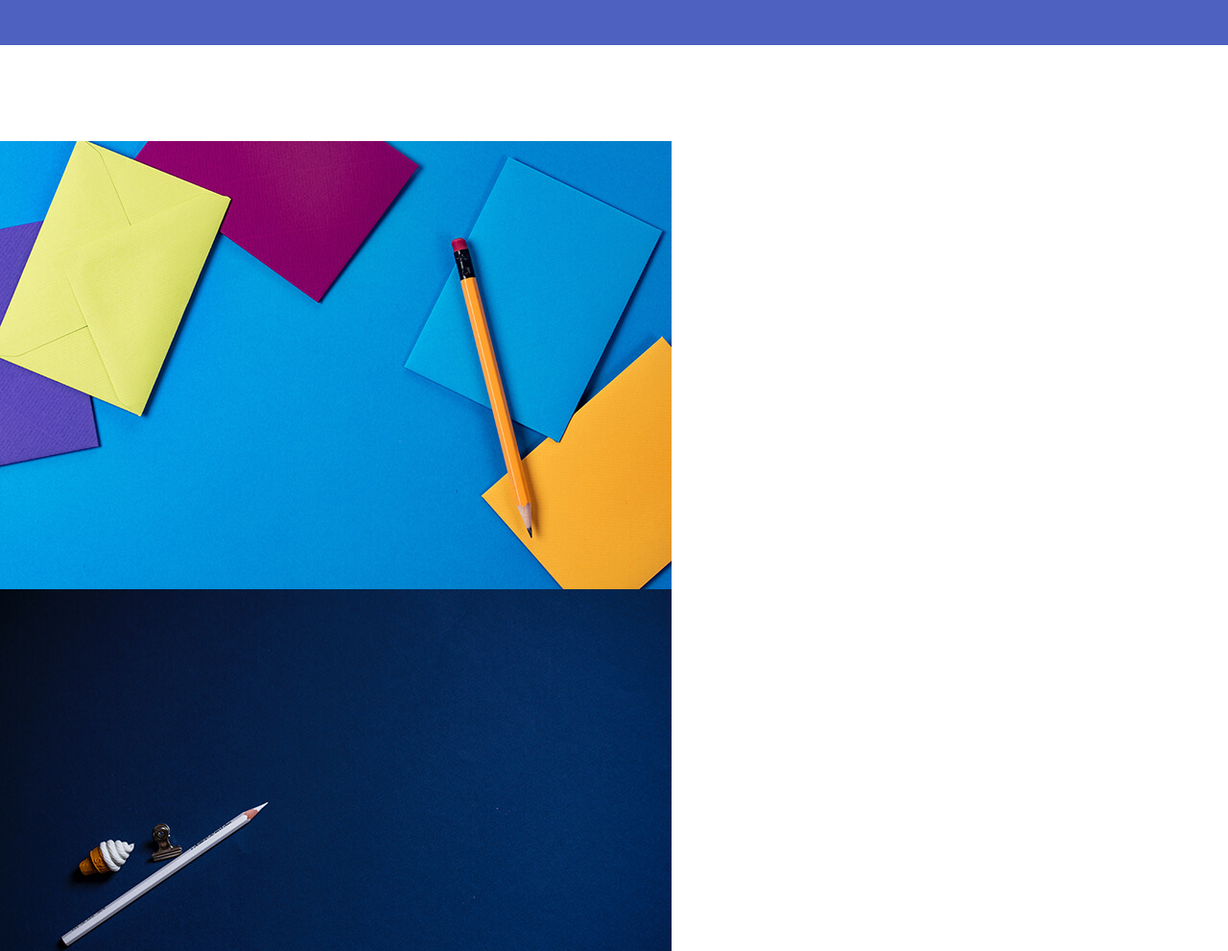
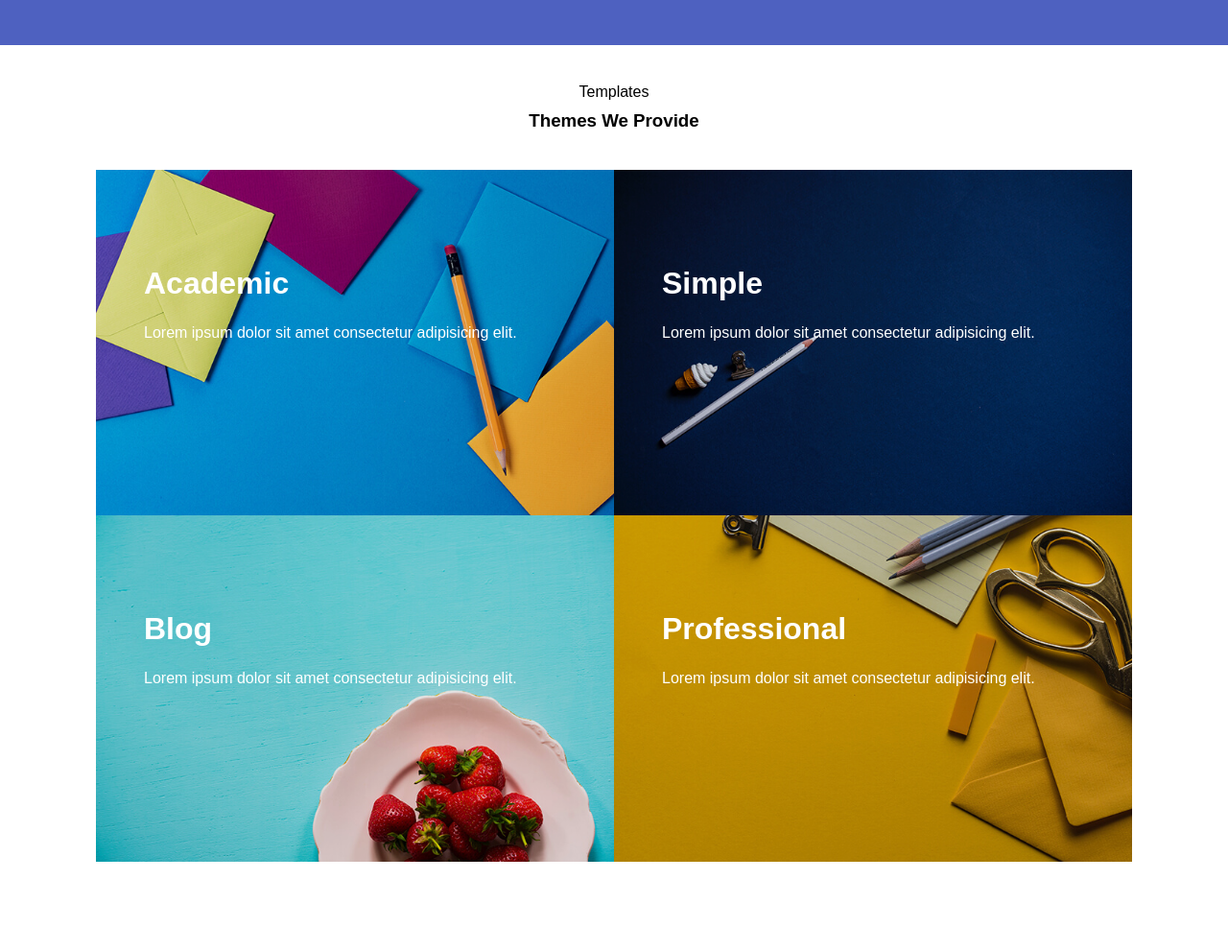
Before and after one commit to Swhag/Landing-Pages-Project, a plain HTML site: page Sample-Page/apps.html in a window 1280 px wide. Shown: the part 1178-2169 px from the top of the page at 96% size. Drawn offline with Linux system fonts and the light colour scheme.

Commit message:
apps gallery section updated

```diff
--- a/Sample-Page/apps.html
+++ b/Sample-Page/apps.html
@@ -55,12 +55,11 @@
       </section>
 
       <section class="service-banner">
-        <div class="service-banner-container">
         <div class="service-banner-header">
           <p>Services</p>
           <h1>What We Offer</h1>
         </div>
-
+        <div class="service-banner-container">
           <div class="service-banner-items">
             <div>
               <i class="fa-solid fa-mobile-screen-button"></i>
@@ -90,18 +89,45 @@
       </section>
 
       <section class="apps-gallery">
+        <div class="apps-gallery-header">
+          <p>Templates</p>
+          <h1>Themes We Provide</h1>
+        </div>
         <div class="apps-gallery-container">
-          <div>
+          <div class="column">
+            <div class="apps-gallery-item">
+              <div class="apps-item-overlay">
+                <h1>Academic</h1>
+                <p>Lorem ipsum dolor sit amet consectetur adipisicing elit.</p>
+              </div>
               <img src="./img/Apps/apps1.jpg" />
             </div>
-          <div>
+
+            <div class="apps-gallery-item">
+              <div class="apps-item-overlay">
+                <h1>Blog</h1>
+                <p>Lorem ipsum dolor sit amet consectetur adipisicing elit.</p>
+              </div>
+              <img src="./img/Apps/apps3.jpg" />
+            </div>
+          </div>
+
+          <div class="column">
+            <div class="apps-gallery-item">
+              <div class="apps-item-overlay">
+                <h1>Simple</h1>
+                <p>Lorem ipsum dolor sit amet consectetur adipisicing elit.</p>
+              </div>
               <img src="./img/Apps/apps2.jpg" />
             </div>
-          <div>
-            <img src="./img/Apps/apps3.jpg" />
+
+            <div class="apps-gallery-item">
+              <div class="apps-item-overlay">
+                <h1>Professional</h1>
+                <p>Lorem ipsum dolor sit amet consectetur adipisicing elit.</p>
               </div>
-          <div>
               <img src="./img/Apps/apps4.jpg" />
+            </div>
           </div>
         </div>
       </section>
--- a/Sample-Page/styles/apps.css
+++ b/Sample-Page/styles/apps.css
@@ -71,9 +71,20 @@
 
 @media (max-width: 992px) {
   .apps-hero {
-    height: 500px;
+    height: 100%;
     padding: 0px 0px 0px 16px;
-    justify-content: space-between;
+    flex-direction: column;
+    align-items: center;
+  }
+
+  .apps-hero-content {
+    color: #fff;
+    width: 100%;
+    padding: 50px 40px;
+    display: flex;
+    flex-direction: column;
+    align-items: center;
+    text-align: center;
   }
 
   .apps-hero img {
@@ -115,13 +126,14 @@
   padding: 60px 30px 50px 30px;
 
   display: flex;
+  flex-direction: column;
   justify-content: center;
   align-items: center;
+  gap: 40px;
 }
 
 .service-banner-container {
   display: flex;
-  flex-direction: column;
   justify-content: center;
   align-items: center;
   gap: 40px;
@@ -167,9 +179,19 @@
 }
 
 @media (max-width: 992px) {
+  .service-banner {
+    padding: 40px 30px 40px 30px;
+  }
+
   .service-banner-items {
     flex-direction: column;
     gap: 30px;
+  }
+
+  .service-banner-items i {
+    width: 50px;
+    height: 50px;
+    font-size: 1.25rem;
   }
 }
 
@@ -180,23 +202,85 @@
 .apps-gallery {
   width: 100%;
   display: flex;
+  flex-direction: column;
   justify-content: center;
   align-items: center;
-  padding: 100px 0px;
+  padding: 40px 100px;
+  gap: 40px;
+}
+
+.apps-gallery-header {
+  display: flex;
+  flex-direction: column;
+  justify-content: center;
+  align-items: center;
+  gap: 10px;
 }
 
 .apps-gallery-container {
   width: 100%;
+
   display: flex;
   flex-wrap: wrap;
   justify-content: center;
   align-items: center;
 }
 
-.apps-gallery div {
+.apps-gallery .column {
+  flex: 1;
+}
+
+.apps-gallery-item {
+  position: relative;
+  transition: all 350ms ease-in-out;
+  overflow: hidden;
+}
+
+.apps-gallery-item h1 {
+  font-size: 2rem;
+}
+
+.apps-item-overlay {
+  content: '';
+  top: 0;
+  left: 0;
+  position: absolute;
+
   width: 100%;
+  height: 100%;
+  padding: 100px 50px;
+
+  background: rgba(0, 0, 0, 0.1);
+  transition: all 300ms ease-in-out;
+
+  display: flex;
+  flex-direction: column;
+  align-items: flex-start;
+  gap: 24px;
+  color: #fff;
+}
+
+.apps-gallery-item:hover .apps-item-overlay {
+  border: 30px solid #fff;
+  background: rgba(0, 0, 0, 0.4);
+  color: #fff;
 }
 
 .apps-gallery img {
+  width: 100%;
   display: block;
 }
+
+@media (max-width: 992px) {
+  .apps-gallery {
+    padding: 60px 0;
+  }
+
+  .apps-gallery-container {
+    flex-direction: column;
+  }
+
+  .apps-gallery-item:hover .apps-item-overlay {
+    border: 16px solid #fff;
+  }
+}
--- a/Sample-Page/styles/main.css
+++ b/Sample-Page/styles/main.css
@@ -361,7 +361,7 @@ button {
   height: 100%;
   margin-left: 100%;
 
-  background: rgba(0, 0, 0, 0.4);
+  background: rgba(0, 0, 0, 0);
   transition: all 350ms ease-in-out;
 
   display: flex;
```
Lines whose indentation alone changed are shown as unchanged.
